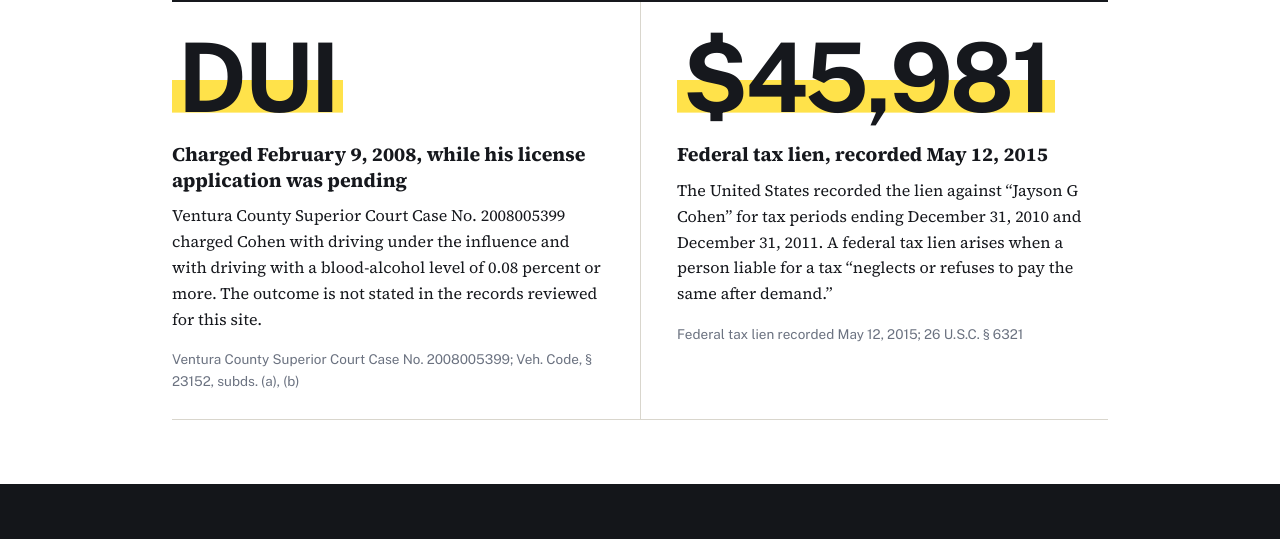
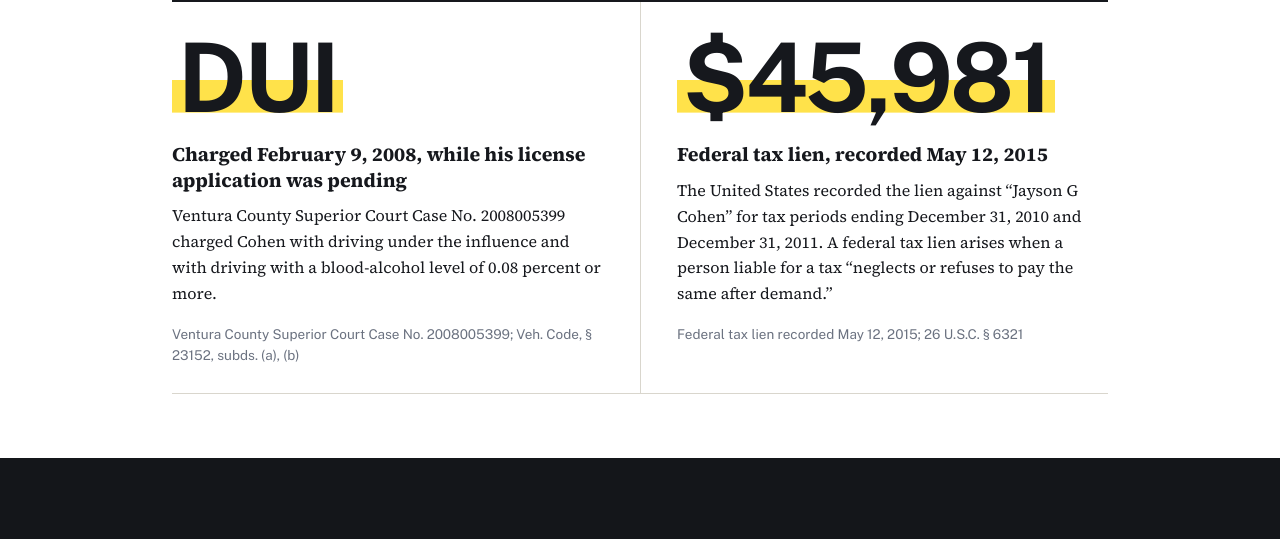
Before and after one commit to martin57290-png/Jayson-Cohen-, a plain HTML site: page index.html in a window 1280 px wide. Shown: the part 7433-7972 px from the top of the page. Drawn offline with nearby package versions, Linux system fonts and the light colour scheme.

Commit message:
Remove outcome sentence from the DUI entry
Co-Authored-By: Claude Fable 5.2 <noreply@anthropic.com>
Claude-Session: https://claude.ai/code/session_013tozXsfprD3eCEKsVFFRva

```diff
--- a/index.html
+++ b/index.html
@@ -114,7 +114,7 @@
     <div class="pub-col">
       <p class="pub-big">DUI</p>
       <p class="pub-head">Charged February 9, 2008, while his license application was pending</p>
-      <p>Ventura County Superior Court Case No. 2008005399 charged Cohen with driving under the influence and with driving with a blood-alcohol level of 0.08 percent or more. The outcome is not stated in the records reviewed for this site.</p>
+      <p>Ventura County Superior Court Case No. 2008005399 charged Cohen with driving under the influence and with driving with a blood-alcohol level of 0.08 percent or more.</p>
       <p class="cite">Ventura County Superior Court Case No. 2008005399; Veh. Code, &sect; 23152, subds. (a), (b)</p>
     </div>
     <div class="pub-col">
```
